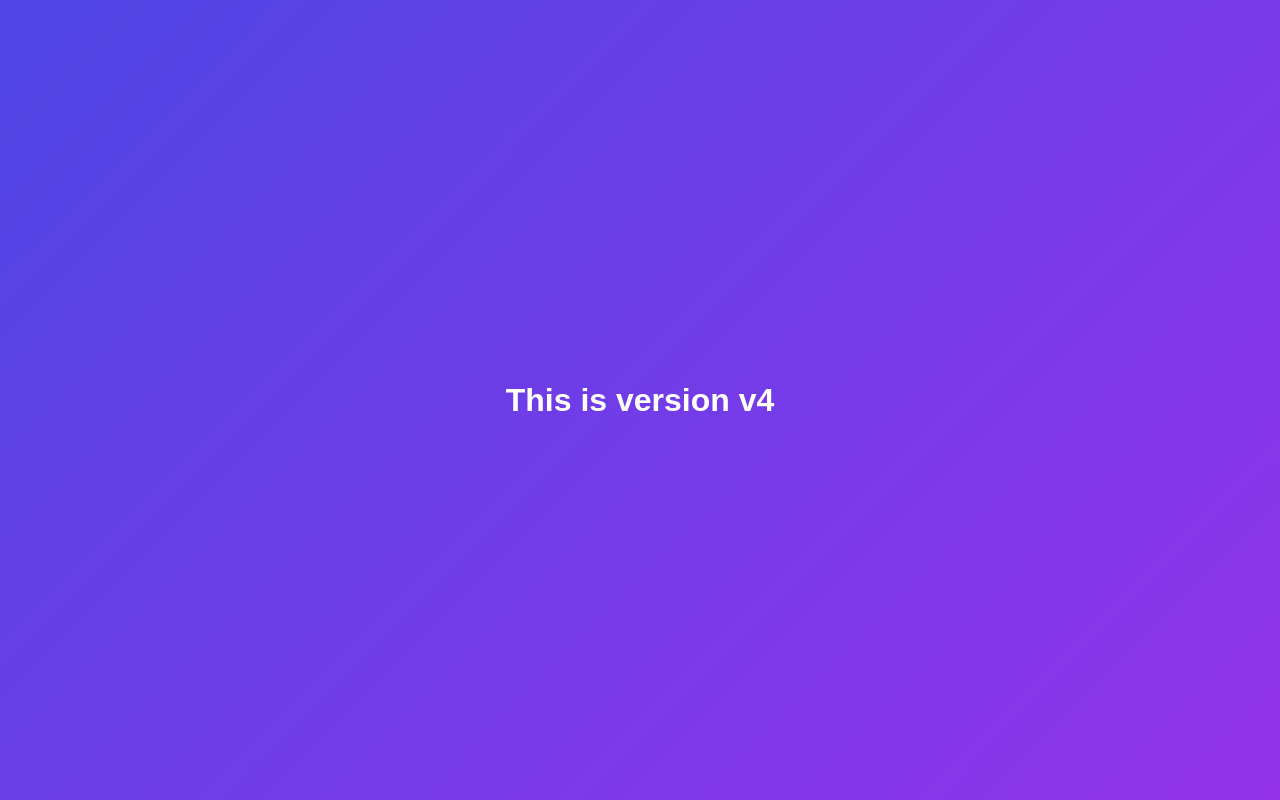
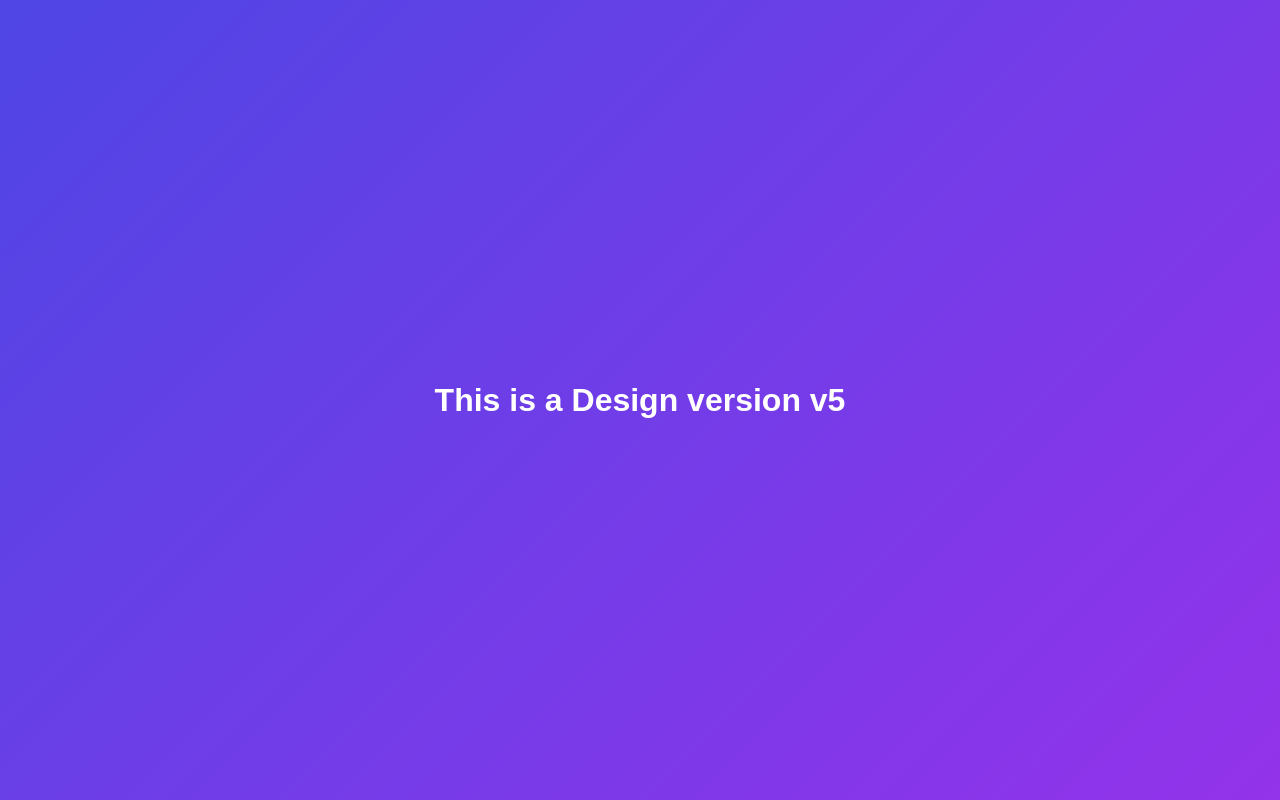
Before and after one commit to rafikul-shaikh/myrepo, a plain HTML site: page index.html in a window 1280 px wide. Drawn offline with Linux system fonts and the light colour scheme.

Commit message:
change H1

```diff
--- a/index.html
+++ b/index.html
@@ -7,6 +7,6 @@
     <link rel="stylesheet" href="styles.css">
 </head>
 <body>
-    <h1>This is version v4</h1>
+    <h1>This is a Design version v5</h1>
 </body>
 </html>
```
